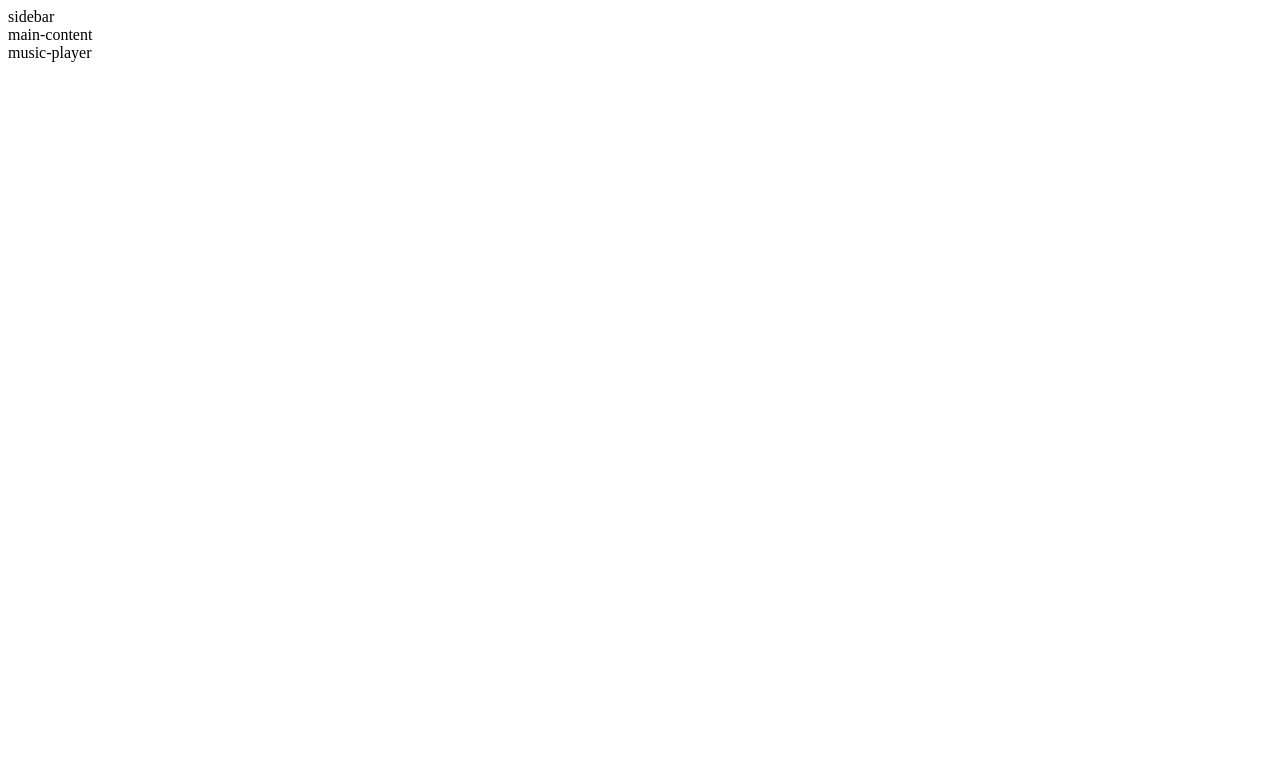
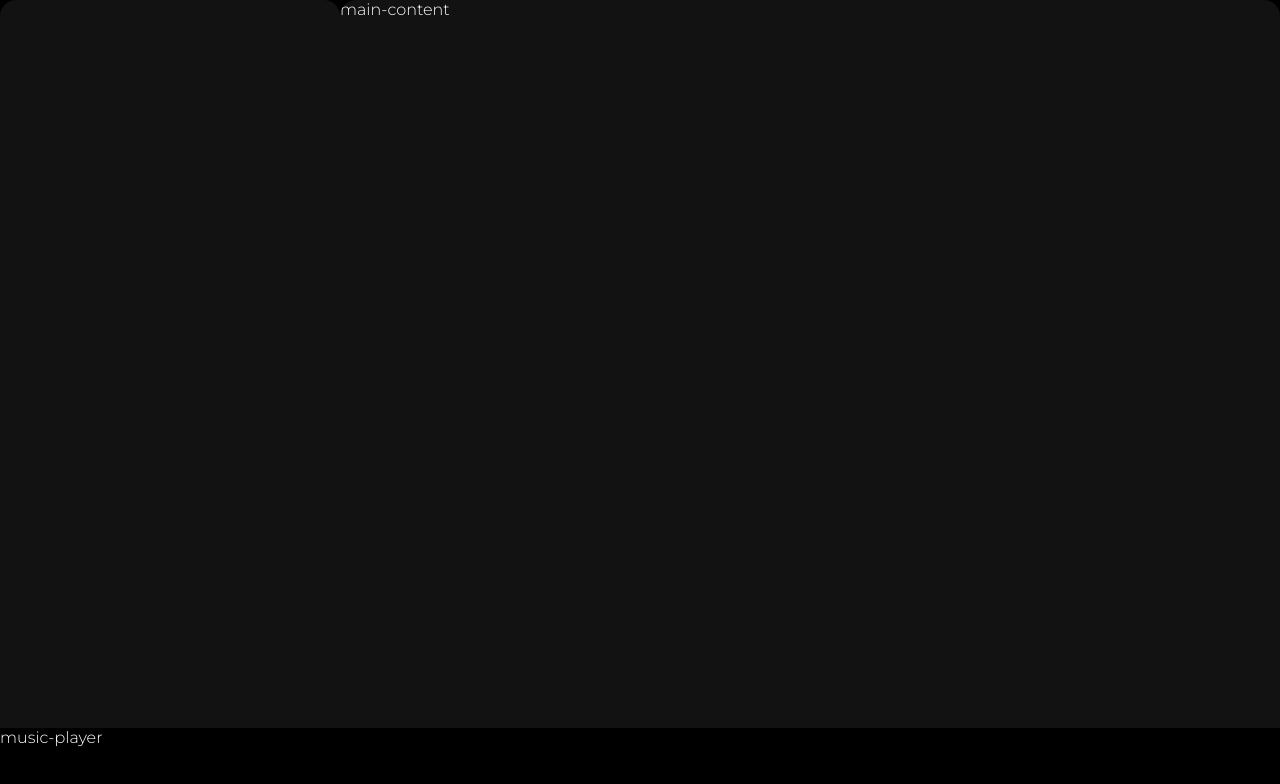
Before and after one commit to gayatri-tonde/spotify-clone, a plain HTML site: page index.html in a window 1280 px wide. Drawn offline with Linux system fonts and the light colour scheme.

Commit message:
Add initial HTML structure and CSS styling for the Spotify clone

```diff
--- a/index.html
+++ b/index.html
@@ -7,15 +7,21 @@
     <link rel="icon" href="assests\logo.png">
     <title>Spotify - Web Player: Music for everyone</title>
     <link rel="preconnect" href="https://fonts.googleapis.com">
-<link rel="preconnect" href="https://fonts.gstatic.com" crossorigin>
-<link href="https://fonts.googleapis.com/css2?family=Montserrat:ital,wght@0,100..900;1,100..900&display=swap" rel="stylesheet">
-
+    <link rel="preconnect" href="https://fonts.gstatic.com" crossorigin>
+    <link href="https://fonts.googleapis.com/css2?family=Montserrat:ital,wght@0,100..900;1,100..900&display=swap" rel="stylesheet">
+    <link rel="stylesheet" href="style.css">
 </head>
 <body>
    <div class="main">
-    <div class="sidebar">sidebar</div>
+    <div class="sidebar">
+        <div class="nav">
+
+        </div>
+        <div class="library"></div>
+    </div>
     <div class="main-content">main-content</div>
     <div class="music-player">music-player</div>
+
    </div>
 </body>
 </html>
--- /dev/null
+++ b/style.css
@@ -0,0 +1,36 @@
+*{
+    font-family: "Montserrat", sans-serif;
+    font-optical-sizing: auto;
+    font-weight:300;
+    font-style: normal;
+    margin: 0;
+    background-color: black;
+    color: white;
+    overflow: hidden;
+}
+
+.main{
+    display:flex;
+    height: 100vh;
+}
+
+.sidebar{
+    background-color:#121212;
+    width:340px;
+    border-radius:1rem; /* 1rem=16pxpx */
+}
+
+.main-content {
+    background-color:#121212;
+    border-radius:1rem;
+    flex:1; /*assign other flex items the required space and the remaining entire space to this item*/
+    overflow:auto;
+}
+
+.music-player {
+    background-color: black;
+    position:fixed;
+    bottom:0;
+    width:100%;
+    height:72px;
+}
```
